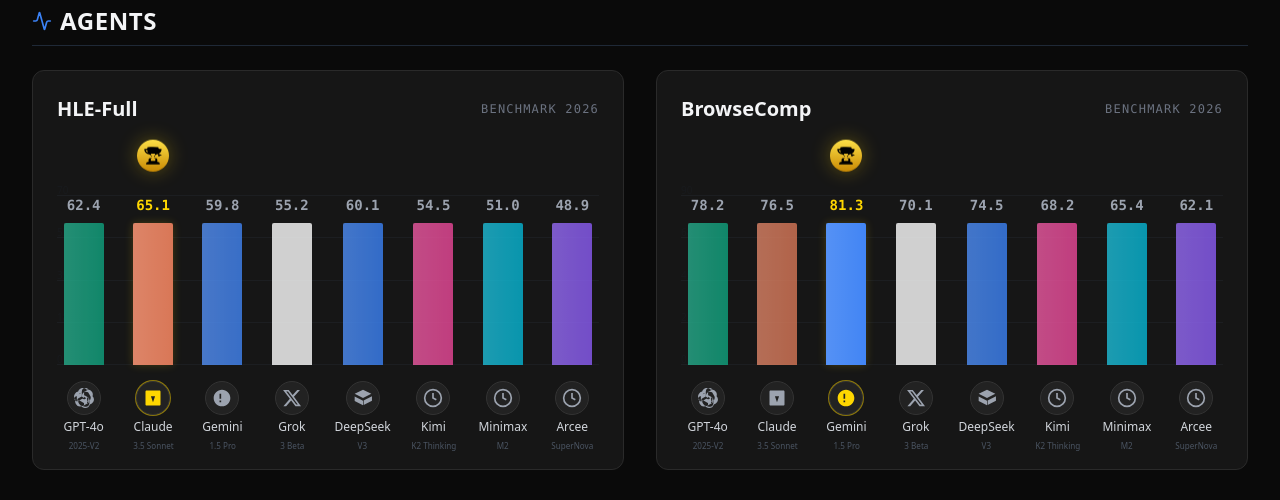
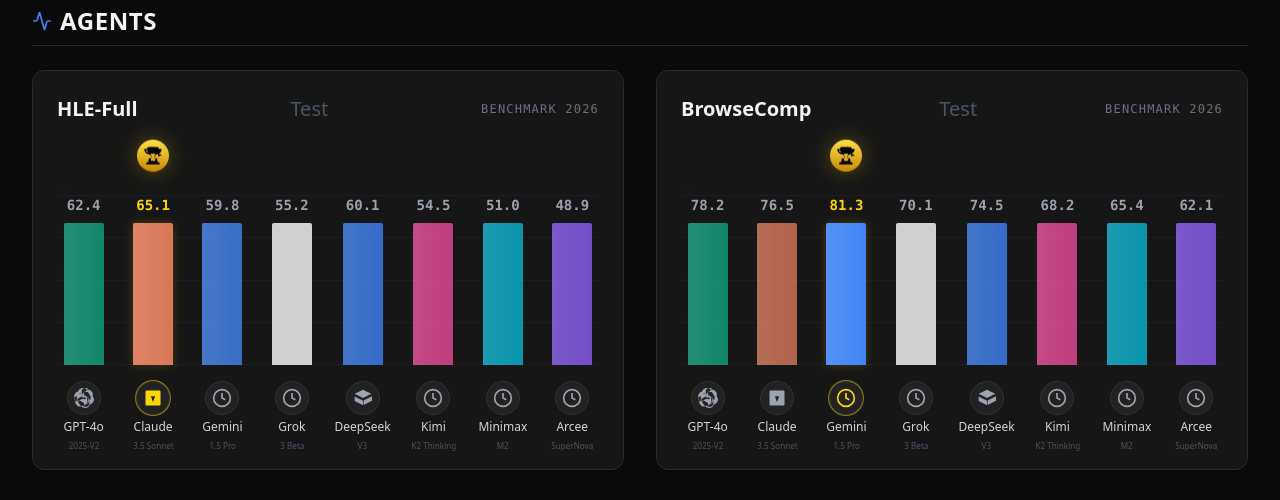
Before and after one commit to aymanapatel/benchmark-llm, a React (Vite) app: page / in a window 1280 px wide. Shown: the part 452-952 px from the top of the page. Built offline with nearby package versions, Linux system fonts and the light colour scheme; no server answers.

Commit message:
add descr

```diff
--- a/components/BenchmarkChart.tsx
+++ b/components/BenchmarkChart.tsx
@@ -41,6 +41,7 @@
     <div className="bg-[#161616] p-6 rounded-xl border border-border flex flex-col w-full h-full min-h-[400px]">
       <div className="mb-6 flex justify-between items-center">
         <h3 className="text-xl font-bold text-gray-100">{test.name}</h3>
+        <h4 className="text-xl text-gray-600">{test.description}</h4>
         <span className="text-xs font-mono text-gray-500 uppercase tracking-widest">Benchmark 2026</span>
       </div>
 
--- a/components/Icons.tsx
+++ b/components/Icons.tsx
@@ -88,7 +88,7 @@
  * Returns the appropriate icon component for a given model ID
  * Maps model IDs to their corresponding provider icons
  *
- * @param id - The model ID string (e.g., 'gpt-4o', 'claude-3-5', 'gemini-1-5')
+ * @param id - The model ID string (e.g., 'chatgpt', 'claude', 'google')
  * @returns JSX.Element - The corresponding provider icon component
  */
 export const getIconForModel = (id: string) => {
--- a/constants.ts
+++ b/constants.ts
@@ -3,15 +3,15 @@
 // Models
 export const MODELS: Model[] = [
   // Closed Source
-  { id: 'gpt-4o', name: 'GPT-4o', version: '2025-V2', provider: 'OpenAI', color: '#10a37f', type: 'closed' }, // Green
-  { id: 'claude-3-5', name: 'Claude', version: '3.5 Sonnet', provider: 'Anthropic', color: '#d97757', type: 'closed' }, // Orange
-  { id: 'gemini-1-5', name: 'Gemini', version: '1.5 Pro', provider: 'Google', color: '#4285F4', type: 'closed' }, // Blue
-  { id: 'grok-3', name: 'Grok', version: '3 Beta', provider: 'xAI', color: '#ffffff', type: 'closed' }, // White
+  { id: 'chatgpt', name: 'GPT-4o', version: '2025-V2', provider: 'OpenAI', color: '#10a37f', type: 'closed' }, // Green
+  { id: 'claude', name: 'Claude', version: '3.5 Sonnet', provider: 'Anthropic', color: '#d97757', type: 'closed' }, // Orange
+  { id: 'google', name: 'Gemini', version: '1.5 Pro', provider: 'Google', color: '#4285F4', type: 'closed' }, // Blue
+  { id: 'xAI', name: 'Grok', version: '3 Beta', provider: 'xAI', color: '#ffffff', type: 'closed' }, // White
 
   // Open Weight
-  { id: 'deepseek-v3', name: 'DeepSeek', version: 'V3', provider: 'DeepSeek', color: '#3b82f6', type: 'open' }, // Blue-500
-  { id: 'kimi-k2', name: 'Kimi', version: 'K2 Thinking', provider: 'Moonshot', color: '#ec4899', type: 'open' }, // Pink
-  { id: 'minimax-m2', name: 'Minimax', version: 'M2', provider: 'Minimax', color: '#06b6d4', type: 'open' }, // Cyan
+  { id: 'deepseek', name: 'DeepSeek', version: 'V3', provider: 'DeepSeek', color: '#3b82f6', type: 'open' }, // Blue-500
+  { id: 'kimi', name: 'Kimi', version: 'K2 Thinking', provider: 'Moonshot', color: '#ec4899', type: 'open' }, // Pink
+  { id: 'minimax', name: 'Minimax', version: 'M2', provider: 'Minimax', color: '#06b6d4', type: 'open' }, // Cyan
   { id: 'arcee-supernova', name: 'Arcee', version: 'SuperNova', provider: 'Arcee', color: '#8b5cf6', type: 'open' }, // Violet
 ];
 
@@ -28,42 +28,45 @@
       {
         id: 'hle-full',
         name: 'HLE-Full',
+        description: 'Test',
         results: [
-            { modelId: 'gpt-4o', score: 62.4 },
-            { modelId: 'claude-3-5', score: 65.1 }, // Winner
-            { modelId: 'gemini-1-5', score: 59.8 },
-            { modelId: 'grok-3', score: 55.2 },
-            { modelId: 'deepseek-v3', score: 60.1 },
-            { modelId: 'kimi-k2', score: 54.5 },
-            { modelId: 'minimax-m2', score: 51.0 },
+            { modelId: 'chatgpt', score: 62.4 },
+            { modelId: 'claude', score: 65.1 }, // Winner
+            { modelId: 'google', score: 59.8 },
+            { modelId: 'xAI', score: 55.2 },
+            { modelId: 'deepseek', score: 60.1 },
+            { modelId: 'kimi', score: 54.5 },
+            { modelId: 'minimax', score: 51.0 },
             { modelId: 'arcee-supernova', score: 48.9 },
         ]
       },
       {
         id: 'browse-comp',
         name: 'BrowseComp',
+        description: 'Test',
         results: [
-            { modelId: 'gpt-4o', score: 78.2 },
-            { modelId: 'claude-3-5', score: 76.5 },
-            { modelId: 'gemini-1-5', score: 81.3 }, // Winner (Gemini usually good at browsing/long context)
-            { modelId: 'grok-3', score: 70.1 },
-            { modelId: 'deepseek-v3', score: 74.5 },
-            { modelId: 'kimi-k2', score: 68.2 },
-            { modelId: 'minimax-m2', score: 65.4 },
+            { modelId: 'chatgpt', score: 78.2 },
+            { modelId: 'claude', score: 76.5 },
+            { modelId: 'google', score: 81.3 }, // Winner (Gemini usually good at browsing/long context)
+            { modelId: 'xAI', score: 70.1 },
+            { modelId: 'deepseek', score: 74.5 },
+            { modelId: 'kimi', score: 68.2 },
+            { modelId: 'minimax', score: 65.4 },
             { modelId: 'arcee-supernova', score: 62.1 },
         ]
       },
       {
         id: 'deepsearch-qa',
         name: 'DeepSearchQA',
+        description: 'Test',
         results: [
-            { modelId: 'gpt-4o', score: 85.1 },
-            { modelId: 'claude-3-5', score: 83.2 },
-            { modelId: 'gemini-1-5', score: 84.8 },
-            { modelId: 'grok-3', score: 80.5 },
-            { modelId: 'deepseek-v3', score: 86.2 }, // Winner (DeepSeek V3 strong reasoning)
-            { modelId: 'kimi-k2', score: 79.9 },
-            { modelId: 'minimax-m2', score: 75.3 },
+            { modelId: 'chatgpt', score: 85.1 },
+            { modelId: 'claude', score: 83.2 },
+            { modelId: 'google', score: 84.8 },
+            { modelId: 'xAI', score: 80.5 },
+            { modelId: 'deepseek', score: 86.2 }, // Winner (DeepSeek V3 strong reasoning)
+            { modelId: 'kimi', score: 79.9 },
+            { modelId: 'minimax', score: 75.3 },
             { modelId: 'arcee-supernova', score: 72.1 },
         ]
       }
@@ -76,28 +79,30 @@
       {
         id: 'swe-bench-verified',
         name: 'SWE-Bench Verified',
+        description: 'Test',
         results: [
-            { modelId: 'gpt-4o', score: 52.1 },
-            { modelId: 'claude-3-5', score: 56.4 }, // Winner
-            { modelId: 'gemini-1-5', score: 49.8 },
-            { modelId: 'grok-3', score: 45.2 },
-            { modelId: 'deepseek-v3', score: 53.0 },
-            { modelId: 'kimi-k2', score: 48.5 },
-            { modelId: 'minimax-m2', score: 44.1 },
+            { modelId: 'chatgpt', score: 52.1 },
+            { modelId: 'claude', score: 56.4 }, // Winner
+            { modelId: 'google', score: 49.8 },
+            { modelId: 'xAI', score: 45.2 },
+            { modelId: 'deepseek', score: 53.0 },
+            { modelId: 'kimi', score: 48.5 },
+            { modelId: 'minimax', score: 44.1 },
             { modelId: 'arcee-supernova', score: 42.0 },
         ]
       },
       {
         id: 'swe-bench-multi',
         name: 'SWE-Bench Multilingual',
+        description: 'Test',
         results: [
-            { modelId: 'gpt-4o', score: 48.2 },
-            { modelId: 'claude-3-5', score: 49.5 },
-            { modelId: 'gemini-1-5', score: 47.1 },
-            { modelId: 'grok-3', score: 40.2 },
-            { modelId: 'deepseek-v3', score: 51.2 }, // Winner
-            { modelId: 'kimi-k2', score: 49.8 }, // Strong competitor
-            { modelId: 'minimax-m2', score: 45.3 },
+            { modelId: 'chatgpt', score: 48.2 },
+            { modelId: 'claude', score: 49.5 },
+            { modelId: 'google', score: 47.1 },
+            { modelId: 'xAI', score: 40.2 },
+            { modelId: 'deepseek', score: 51.2 }, // Winner
+            { modelId: 'kimi', score: 49.8 }, // Strong competitor
+            { modelId: 'minimax', score: 45.3 },
             { modelId: 'arcee-supernova', score: 38.9 },
         ]
       }
@@ -110,28 +115,30 @@
       {
         id: 'mmmu-pro',
         name: 'MMMU Pro',
+                description: 'Test',
         results: [
-            { modelId: 'gpt-4o', score: 72.1 },
-            { modelId: 'claude-3-5', score: 68.4 },
-            { modelId: 'gemini-1-5', score: 74.5 }, // Winner
-            { modelId: 'grok-3', score: 65.2 },
-            { modelId: 'deepseek-v3', score: 62.0 },
-            { modelId: 'kimi-k2', score: 58.5 },
-            { modelId: 'minimax-m2', score: 55.1 },
+            { modelId: 'chatgpt', score: 72.1 },
+            { modelId: 'claude', score: 68.4 },
+            { modelId: 'google', score: 74.5 }, // Winner
+            { modelId: 'xAI', score: 65.2 },
+            { modelId: 'deepseek', score: 62.0 },
+            { modelId: 'kimi', score: 58.5 },
+            { modelId: 'minimax', score: 55.1 },
             { modelId: 'arcee-supernova', score: 52.0 },
         ]
       },
       {
         id: 'mathvision',
         name: 'MathVision',
+                description: 'Test',
         results: [
-            { modelId: 'gpt-4o', score: 68.2 },
-            { modelId: 'claude-3-5', score: 65.5 },
-            { modelId: 'gemini-1-5', score: 63.1 },
-            { modelId: 'grok-3', score: 71.2 }, // Winner (Grok strong at math)
-            { modelId: 'deepseek-v3', score: 60.2 },
-            { modelId: 'kimi-k2', score: 62.8 },
-            { modelId: 'minimax-m2', score: 50.3 },
+            { modelId: 'chatgpt', score: 68.2 },
+            { modelId: 'claude', score: 65.5 },
+            { modelId: 'google', score: 63.1 },
+            { modelId: 'xAI', score: 71.2 }, // Winner (Grok strong at math)
+            { modelId: 'deepseek', score: 60.2 },
+            { modelId: 'kimi', score: 62.8 },
+            { modelId: 'minimax', score: 50.3 },
             { modelId: 'arcee-supernova', score: 48.9 },
         ]
       }
@@ -144,14 +151,15 @@
       {
         id: 'video-mmmu',
         name: 'VideoMMMU',
+                description: 'Test',
         results: [
-            { modelId: 'gpt-4o', score: 65.1 },
-            { modelId: 'claude-3-5', score: 58.4 },
-            { modelId: 'gemini-1-5', score: 69.5 }, // Winner (Gemini video native)
-            { modelId: 'grok-3', score: 55.2 },
-            { modelId: 'deepseek-v3', score: 42.0 },
-            { modelId: 'kimi-k2', score: 38.5 },
-            { modelId: 'minimax-m2', score: 45.1 },
+            { modelId: 'chatgpt', score: 65.1 },
+            { modelId: 'claude', score: 58.4 },
+            { modelId: 'google', score: 69.5 }, // Winner (Gemini video native)
+            { modelId: 'xAI', score: 55.2 },
+            { modelId: 'deepseek', score: 42.0 },
+            { modelId: 'kimi', score: 38.5 },
+            { modelId: 'minimax', score: 45.1 },
             { modelId: 'arcee-supernova', score: 32.0 },
         ]
       }
--- a/types.ts
+++ b/types.ts
@@ -15,6 +15,7 @@
 export interface BenchmarkTest {
   id: string;
   name: string;
+  description: string;
   results: BenchmarkResult[];
 }
 
```
